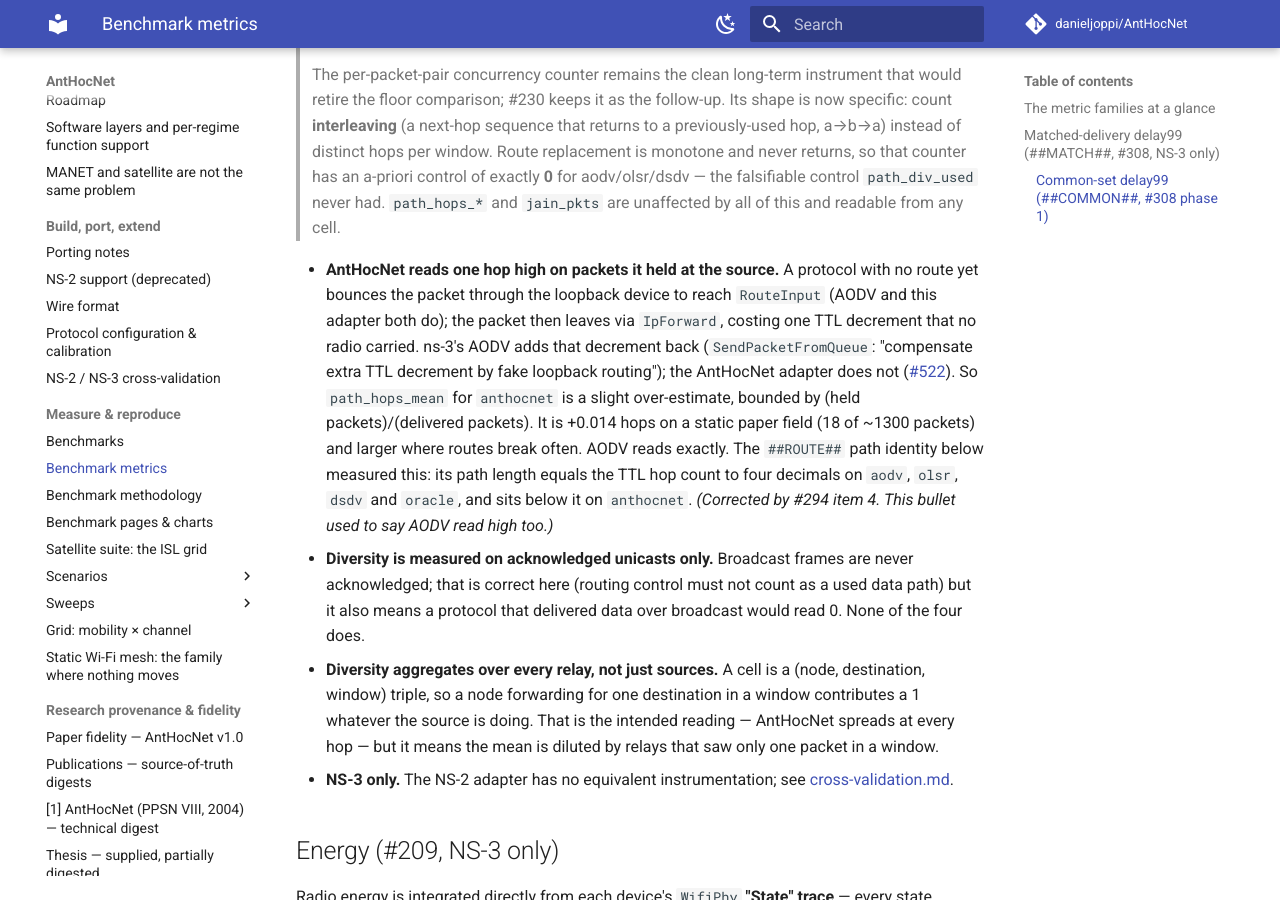
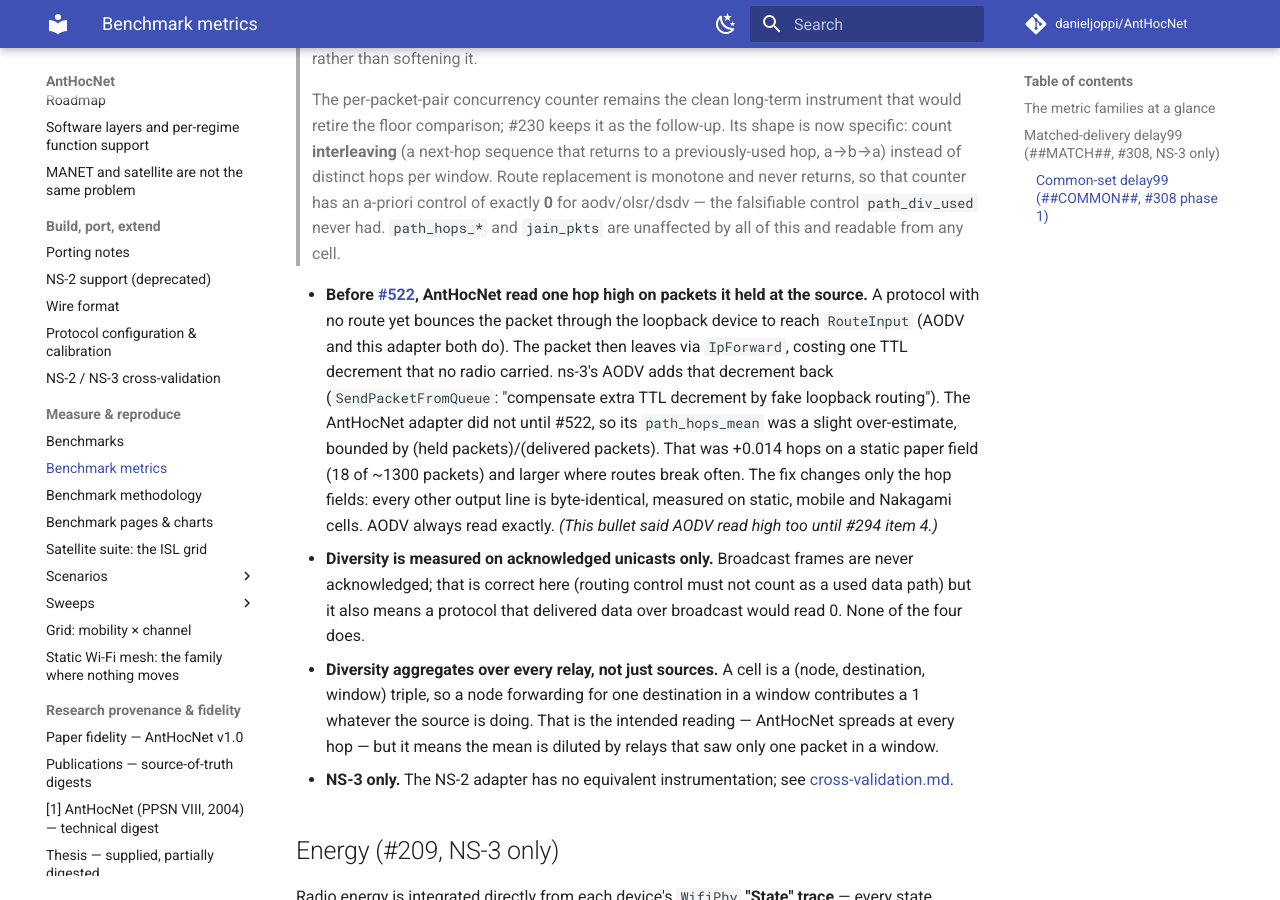
Before and after one commit to danieljoppi/AntHocNet, an MkDocs documentation site: the page built from docs/benchmarks/metrics.md, in a window 1280 px wide and 900 px high, scrolled down 31793 px. Built offline with MkDocs 1.6.1 and Material for MkDocs 9.7.7, drawn with Linux system fonts in a browser that asks for light colours; comment, search, counter and statistics services are not loaded; some of the changed text lies outside the part shown.

Commit message:
fix(ns3): compensate the loopback TTL decrement on deferred source packets (#522) (#525)
* fix(ns3): compensate the loopback TTL decrement on deferred source packets (#522)

A routeless source packet bounces through the loopback device to RouteInput
and later leaves via ucb -> Ipv4L3Protocol::IpForward. That costs one TTL
decrement for a hop no radio carried. ns-3's AODV adds it back in
SendPacketFromQueue; the AntHocNet adapter did not, so its TTL-derived hop
count (path_hops_mean, ##ROUTE## hopsMean) read one hop high on every held
packet. #294's path identity measured it: 18 of ~1300 packets, +0.014
hops on the static paper field.

The deferred loopback branch now queues a copy of the header with TTL+1.

Work in progress: the A/B against main, where only the hop fields should
move, is still running.

Co-Authored-By: Claude Opus 5.5 <noreply@anthropic.com>
Claude-Session: https://claude.ai/code/session_01HNDVU4LKsoUZ4oGXKuibE2

* docs(bench): record #522's A/B and the path identity it closes on the disk channel

A/B against main, local 3.42, anthocnet. Cells:
- static paper field, 2 seeds;
- mobile paper field, 2 seeds;
- Nakagami, 1 seed.
Only the TTL-derived hop fields change: ##ROUTE## hopsMean, ##COMMON##
hopsC, and the CSV path_hops_mean/max. Every other line is byte-identical.

On the disk channel, hopsMean now equals the path length exactly: static
3.0323 -> 3.0241 = 3.0241, mobile 2.2344 -> 2.2064 = 2.2064. Under
Nakagami the two still differ (1.66 vs 2.07): #386 re-injection and
duplicate deliveries put them on different populations. AntHocNet
therefore stays exempt from the scenario_check identity, now for that
reason only.

Co-Authored-By: Claude Opus 5.5 <noreply@anthropic.com>
Claude-Session: https://claude.ai/code/session_01HNDVU4LKsoUZ4oGXKuibE2

---------

Co-authored-by: Claude <noreply@anthropic.com>

```diff
--- a/docs/benchmarks/metrics.md
+++ b/docs/benchmarks/metrics.md
@@ -975,10 +975,12 @@ cross-arm comparison only between protocols of the same kind.
   (paper field, 200 s, seeds 1–2). Any other value FAILs.
 - **Path identity.** On `aodv`, `olsr`, `dsdv` and `oracle` each hop is one
   `Tx` and one TTL decrement, so `pathHopsMean == hopsMean` (to 0.001). A gap
-  FAILs: the hook missed hops or mis-keyed them. AntHocNet is exempt and reads
-  slightly lower, because of the held-packet TTL offset in the
-  [route-quality caveats](#caveats-route-quality). GPSR and AOMDV are not
-  asserted until the identity is checked on them.
+  FAILs: the hook missed hops or mis-keyed them. AntHocNet is exempt. On the
+  disk channel it matches exactly since [#522](https://github.com/danieljoppi/AntHocNet/issues/522) (3.0241 vs
+  3.0241 on the static paper field). Under fading, though, #386 re-injection
+  and duplicate deliveries put the two means on different populations: 1.66 vs
+  2.07 on a Nakagami cell. GPSR and AOMDV are not asserted until the identity is
+  checked on them.
 - **Range and mapping.** `pathChg` in [0, 1]; setup `-1/-1` or
   0 <= median <= max; `pathLifeMedS` is `-1` exactly when `pathLifeN` is 0.
 - **Absence.** There is no row under `transport=tcp`, where no `(flow, seq)`
@@ -1391,20 +1393,18 @@ not a blank column.
 > falsifiable control `path_div_used` never had. `path_hops_*` and `jain_pkts`
 > are unaffected by all of this and readable from any cell.
 
-- **AntHocNet reads one hop high on packets it held at the source.** A
-  protocol with no route yet bounces the packet through the loopback device to
-  reach `RouteInput` (AODV and this adapter both do); the packet then leaves via
-  `IpForward`, costing one TTL decrement that no radio carried. ns-3's AODV
-  adds that decrement back (`SendPacketFromQueue`: "compensate extra TTL
-  decrement by fake loopback routing"); the AntHocNet adapter does not
-  ([#522](https://github.com/danieljoppi/AntHocNet/issues/522)). So
-  `path_hops_mean` for `anthocnet` is a slight over-estimate, bounded by
-  (held packets)/(delivered packets). It is +0.014 hops on a static paper field
-  (18 of ~1300 packets) and larger where routes break often. AODV reads
-  exactly. The `##ROUTE##` path identity below measured this: its path length
-  equals the TTL hop count to four decimals on `aodv`, `olsr`, `dsdv` and
-  `oracle`, and sits below it on `anthocnet`. *(Corrected by #294 item 4. This
-  bullet used to say AODV read high too.)*
+- **Before [#522](https://github.com/danieljoppi/AntHocNet/issues/522), AntHocNet read one hop high on packets it
+  held at the source.** A protocol with no route yet bounces the packet through
+  the loopback device to reach `RouteInput` (AODV and this adapter both do).
+  The packet then leaves via `IpForward`, costing one TTL decrement that no
+  radio carried. ns-3's AODV adds that decrement back (`SendPacketFromQueue`:
+  "compensate extra TTL decrement by fake loopback routing"). The AntHocNet
+  adapter did not until #522, so its `path_hops_mean` was a slight
+  over-estimate, bounded by (held packets)/(delivered packets). That was +0.014
+  hops on a static paper field (18 of ~1300 packets) and larger where routes
+  break often. The fix changes only the hop fields: every other output line is
+  byte-identical, measured on static, mobile and Nakagami cells. AODV always
+  read exactly. *(This bullet said AODV read high too until #294 item 4.)*
 - **Diversity is measured on acknowledged unicasts only.** Broadcast frames are
   never acknowledged; that is correct here (routing control must not count as a
   used data path) but it also means a protocol that delivered data over
```
Also changed, not shown: 2 other files.
